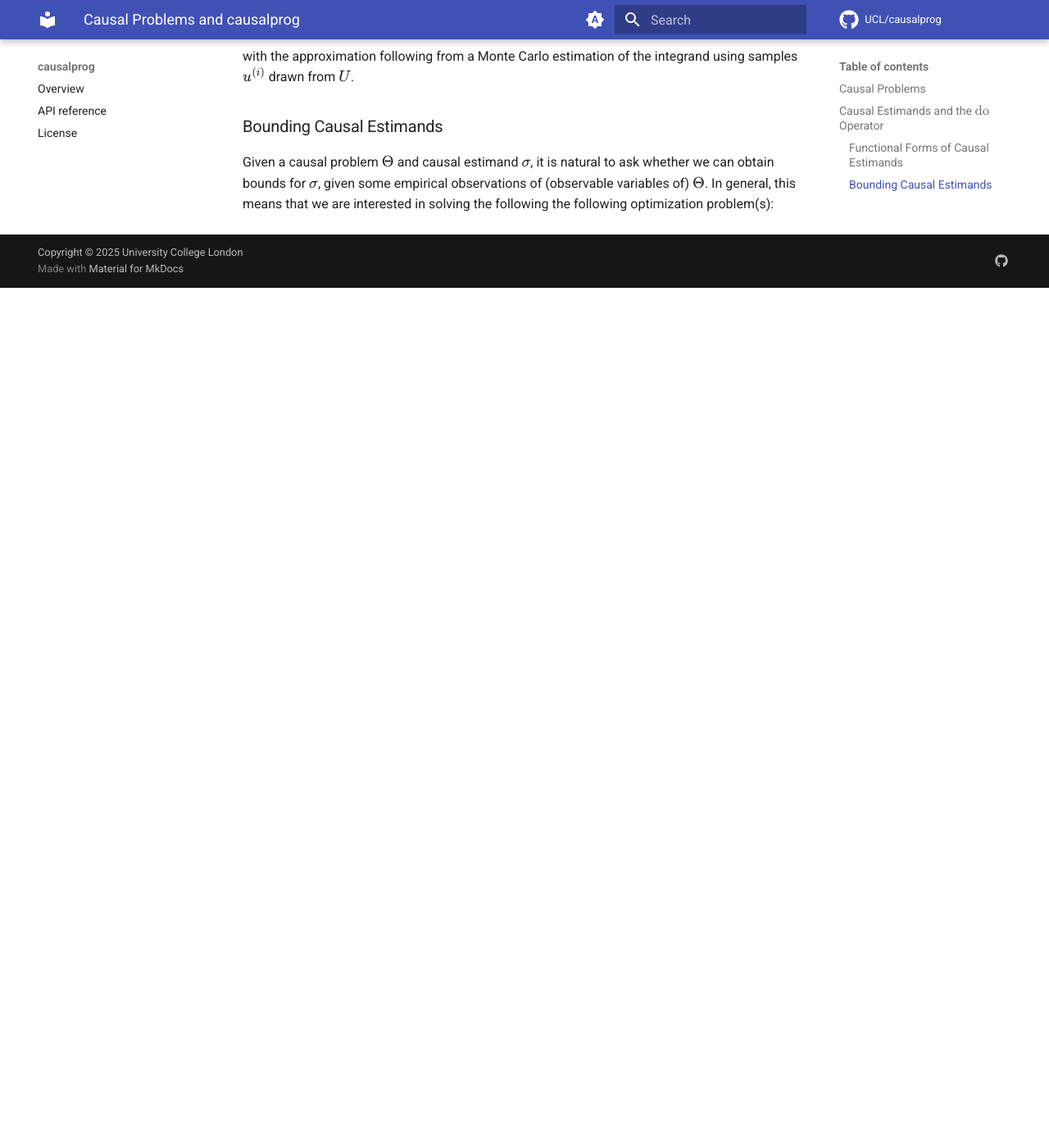
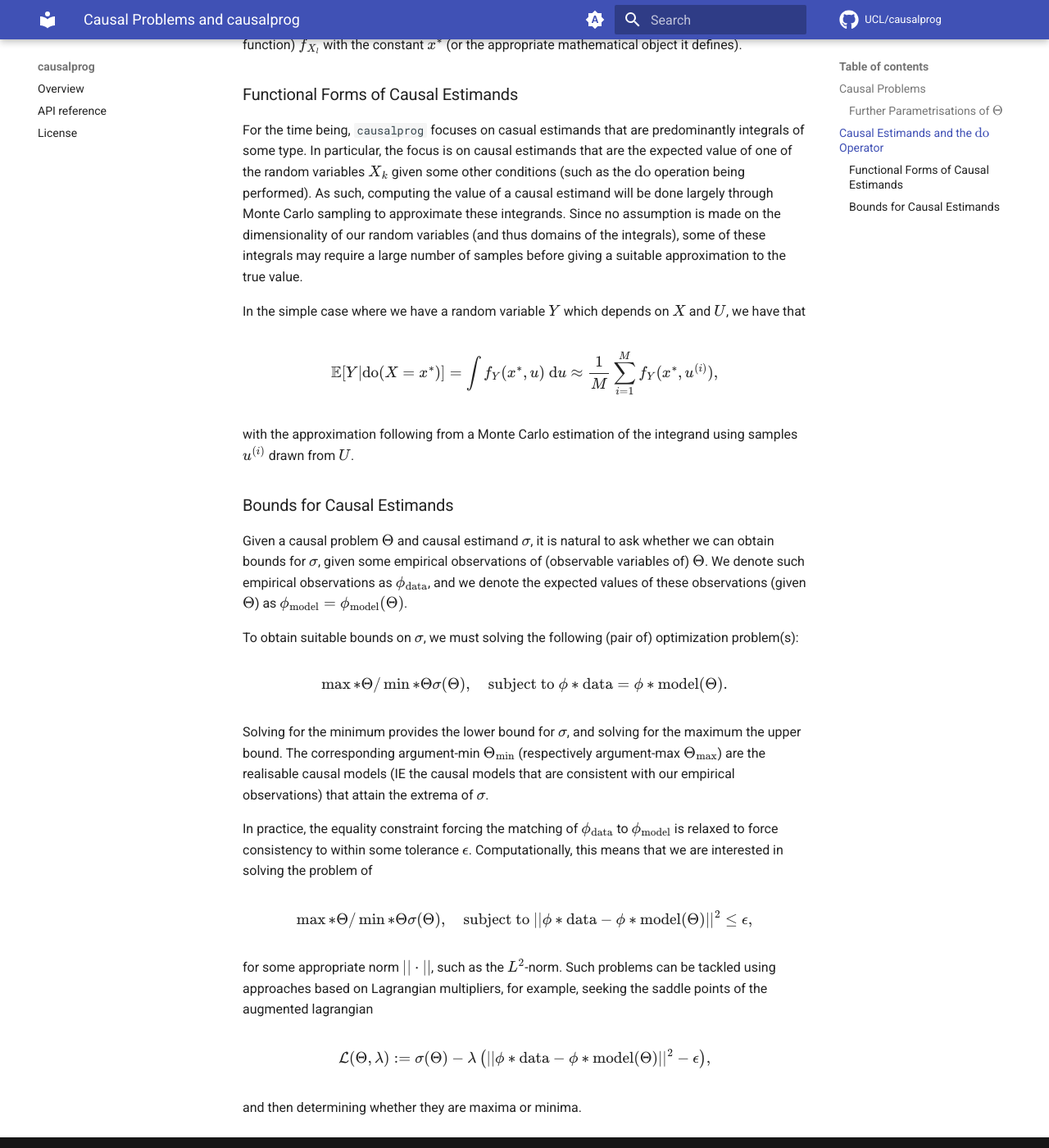
Before and after one commit to UCL/causalprog, an MkDocs documentation site: the page built from docs/mathematical-context.md, in a window 1280 px wide and 1400 px high, scrolled down 1425 px. Shown: the whole window at 82% size. Built offline with MkDocs 1.6.1 and Material for MkDocs 9.7.7, drawn with Linux system fonts in a browser that asks for light colours; comment, search, counter and statistics services are not loaded; before the commit the page ends 1776 px from its top, so only the background shows below that; some of the changed text lies outside the part shown.

Commit message:
Add TLDR

```diff
--- a/docs/mathematical-context.md
+++ b/docs/mathematical-context.md
@@ -1,6 +1,18 @@
 # Causal Problems and `causalprog`
 
-INSERT FLAVOUR TEXT HERE ONCE YOURE DONE WILL
+TL;DR, `causalprog` solves
+
+$$ \max*\Theta / \min*\Theta \sigma(\Theta), \quad \text{subject to } \quad \mathrm{dist}(\phi*\mathrm{data}, \phi*\mathrm{model}(\Theta))\leq \epsilon, $$
+
+for a given
+
+- (Parametrised) causal model $\Theta$,
+- Causal estimand $\sigma$,
+- Matching constraints $\phi$, where;
+  - $\phi_\mathrm{data}$ is empirically observed values of the constraining values,
+  - $\phi_\mathrm{model}$ is the analytical estimate of the constraining values,
+  - $\mathrm{dist}$ is a non-negative valued distance function (such as a suitable norm),
+- Tolerance parameter $\epsilon$.
 
 ## Causal Problems
 
@@ -17,7 +29,11 @@
 Let $D_i = \otimes_{k\in V_i} X_k$ and for each $X_i$.
 Assume there exists a function $f_{X_i}$, deterministic in its arguments, and with $\mathrm{dom}(f_{x_i}) = D_i$, such that $X_i \sim f_{X_i}$.
 That is to say, for each $i$ there is some deterministic function $f_{X_i}$ such that, given realisations of $X_k, k\in V_i$, $f_{X_i}$ fully describes the distribution of $X_i$.
-The _causal model_ is then $\Theta := \left\{ f_{X_i} \right\}_{i\leq n}$.
+The (parametrised) _causal model_ is then $\Theta := \left\{ f_{X_i} \right\}_{i\leq n}$.
+
+### Further Parametrisations of $\Theta$
+
+f is a basis, and gives $\theta$ param vector.
 
 ## Causal Estimands and the $\mathrm{do}$ Operator
 
@@ -39,11 +55,30 @@
 
 In the simple case where we have a random variable $Y$ which depends on $X$ and $U$, we have that
 
-$$\mathbb{E}[ Y \vert \mathrm{do}(X = x^*) ] = \int f_{Y}(x^*, u) \mathrm{d}u \\ \approx \frac{1}{M} \sum_{i=1}^M f_Y(x^*, u^{(i)}),$$
+$$\mathbb{E}[ Y \vert \mathrm{do}(X = x^*) ] = \int f_{Y}(x^*, u) \ \mathrm{d}u \\ \approx \frac{1}{M} \sum_{i=1}^M f_Y(x^*, u^{(i)}),$$
 
 with the approximation following from a Monte Carlo estimation of the integrand using samples $u^{(i)}$ drawn from $U$.
 
-### Bounding Causal Estimands
+### Bounds for Causal Estimands
 
 Given a causal problem $\Theta$ and causal estimand $\sigma$, it is natural to ask whether we can obtain bounds for $\sigma$, given some empirical observations of (observable variables of) $\Theta$.
-In general, this means that we are interested in solving the following the following optimization problem(s):
+We denote such empirical observations as $\phi_\mathrm{data}$, and we denote the expected values of these observations (given $\Theta$) as $\phi_\mathrm{model} = \phi_\mathrm{model}(\Theta)$.
+
+To obtain suitable bounds on $\sigma$, we must solving the following (pair of) optimization problem(s):
+
+$$ \max*\Theta / \min*\Theta \sigma(\Theta), \quad \text{subject to } \phi*\mathrm{data} = \phi*\mathrm{model}(\Theta). $$
+
+Solving for the minimum provides the lower bound for $\sigma$, and solving for the maximum the upper bound.
+The corresponding argument-min $\Theta_{\mathrm{min}}$ (respectively argument-max $\Theta_{\mathrm{max}}$) are the realisable causal models (IE the causal models that are consistent with our empirical observations) that attain the extrema of $\sigma$.
+
+In practice, the equality constraint forcing the matching of $\phi_\mathrm{data}$ to $\phi_\mathrm{model}$ is relaxed to force consistency to within some tolerance $\epsilon$.
+Computationally, this means that we are interested in solving the problem of
+
+$$ \max*\Theta / \min*\Theta \sigma(\Theta), \quad \text{subject to } \vert\vert \phi*\mathrm{data} - \phi*\mathrm{model}(\Theta) \vert\vert^2 \leq \epsilon, $$
+
+for some appropriate norm $\vert\vert\cdot\vert\vert$, such as the $L^2$-norm.
+Such problems can be tackled using approaches based on Lagrangian multipliers, for example, seeking the saddle points of the augmented lagrangian
+
+$$ \mathcal{L}(\Theta, \lambda) := \sigma(\Theta) - \lambda \left( \vert\vert \phi*\mathrm{data} - \phi*\mathrm{model}(\Theta) \vert\vert^2 - \epsilon\right), $$
+
+and then determining whether they are maxima or minima.
```
